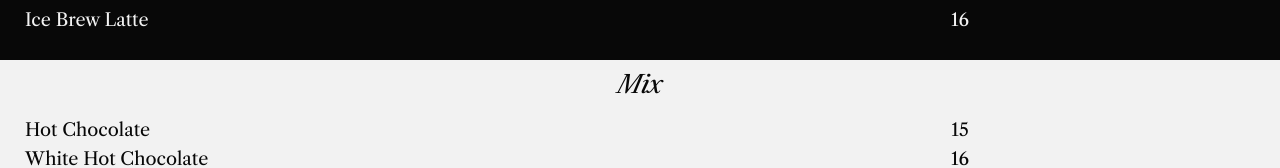
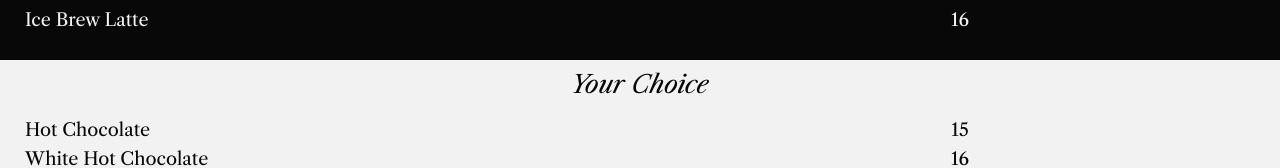
Before and after one commit to ismorecafe/menu, a plain HTML site: page index.html in a window 1280 px wide. Shown: the part 994-1162 px from the top of the page. Drawn offline with nearby package versions, Linux system fonts and the light colour scheme; a web font is replaced by a local one.

Commit message:
Update index.html

```diff
--- a/index.html
+++ b/index.html
@@ -340,7 +340,7 @@
         <div class="row row-cols-1 row-cols-sm-1 row-cols-md-1 row-cols-lg-1 row-cols-xl-1" style="margin-right: 0px;margin-left: 0px;width: 100%;">
             <div class="col">
                 <div>
-                    <h1 class="menuheading black">Mix</h1>
+                    <h1 class="menuheading black">Your Choice</h1>
                 </div>
             </div>
         </div>
```
